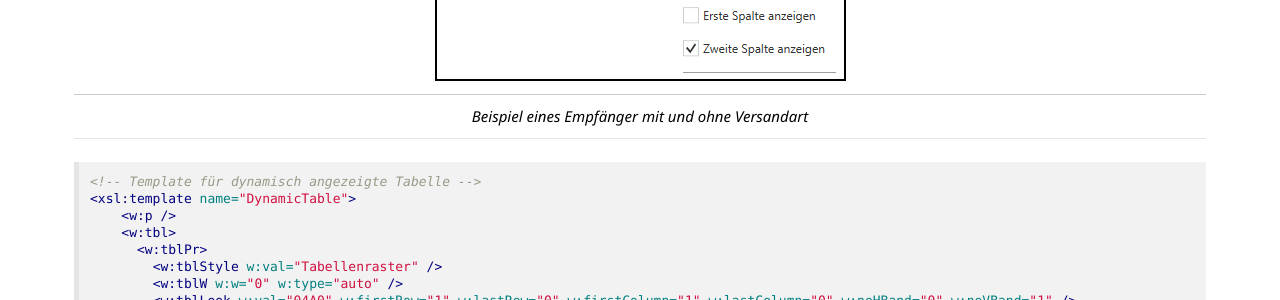
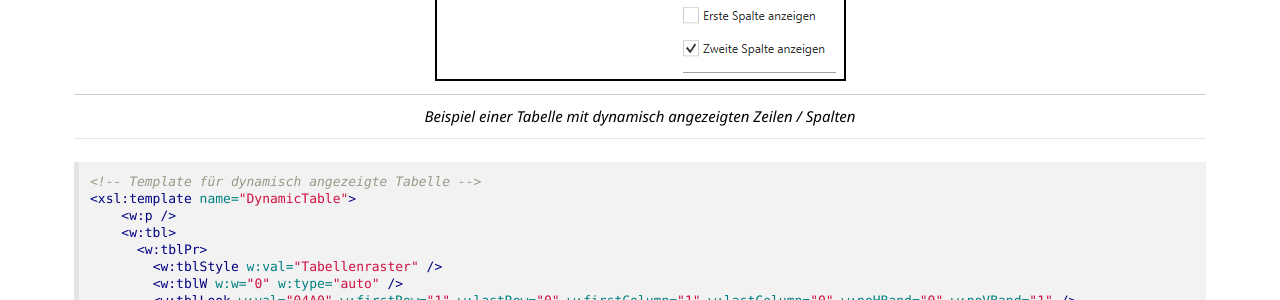
Before and after one commit to primesoft-group/oneoffixx-docs, a Jekyll site: the page built from _pages/docfunc/de/df-extendedbinding.md, in a window 1280 px wide and 900 px high, scrolled down 2017 px. Shown: the part 154-454 px from the top of the window. Built offline with Jekyll 4.4.1, drawn with Linux system fonts in a browser that asks for light colours; nearby versions of some CDN libraries; some web fonts are replaced.

Commit message:
updated content

````diff
--- a/_pages/docfunc/de/df-extendedbinding.md
+++ b/_pages/docfunc/de/df-extendedbinding.md
@@ -69,7 +69,7 @@ Tabellen mit statischer Anzahl Zeilen und Spalten aber optionaler Anzeige der Ze
 |:--:|
 | ![x]({{ site.baseurl }}/assets/content-images/docfunc/de/DynamicTable.PNG){:   style="border:2px solid black;"} |
 |:--:|
-| *Beispiel eines Empfänger mit und ohne Versandart* |
+| *Beispiel einer Tabelle mit dynamisch angezeigten Zeilen / Spalten* |
 
 ```xml
 <!-- Template für dynamisch angezeigte Tabelle -->
````
